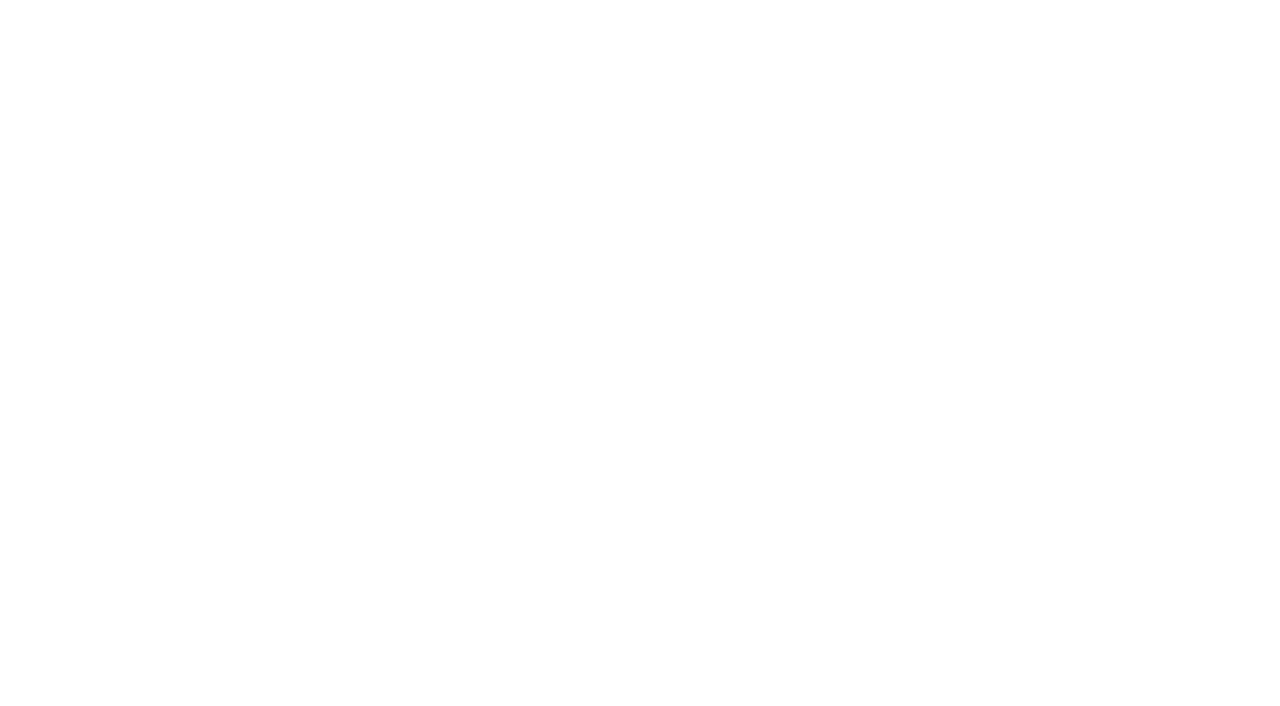
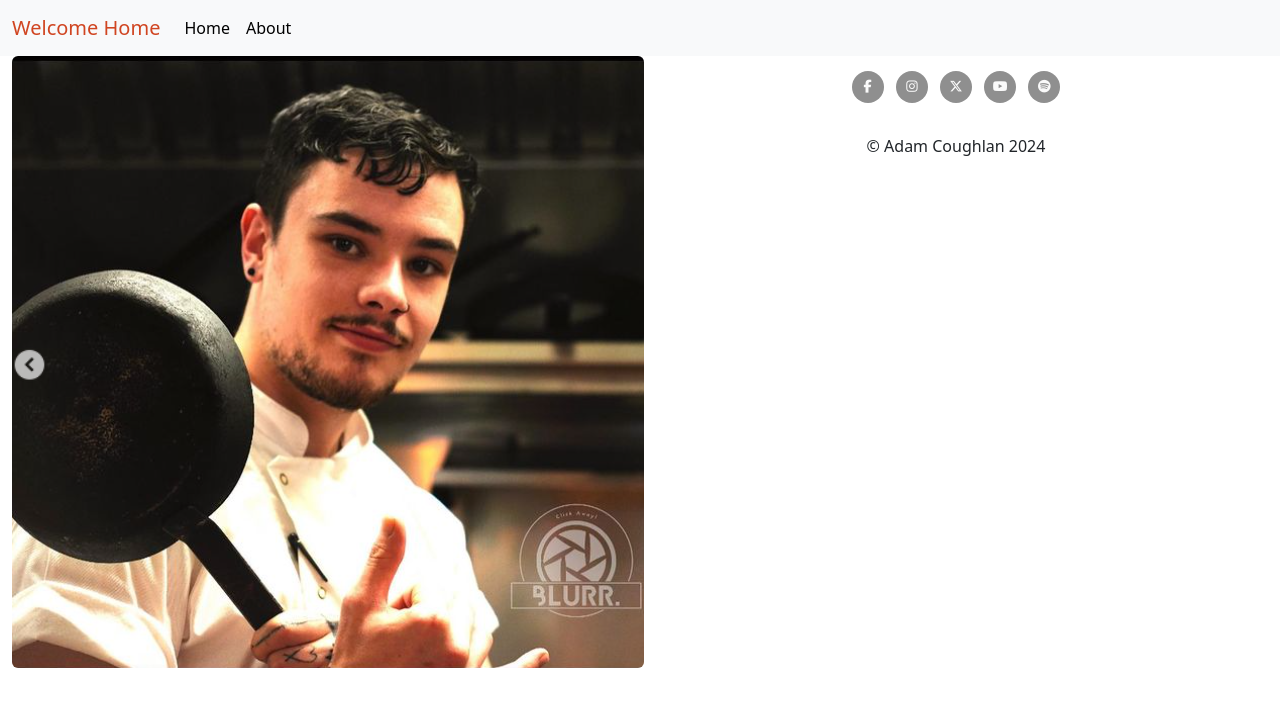
Before and after one commit to katiejanecoughlan/chef-portfolio, a plain HTML site: page about.html in a window 1280 px wide. Drawn offline with nearby package versions, Linux system fonts and the light colour scheme.

Commit message:
Add image to about page and fix body tag placement

```diff
--- a/about.html
+++ b/about.html
@@ -0,0 +1,98 @@
+<!DOCTYPE html>
+<html lang="en">
+
+<head>
+    <meta charset="UTF-8">
+    <meta name="viewport" content="width=device-width, initial-scale=1.0">
+    <!-- -----CDN----- -->
+    <link href="https://cdn.jsdelivr.net/npm/bootstrap@5.3.2/dist/css/bootstrap.min.css" rel="stylesheet"
+        integrity="sha384-T3c6CoIi6uLrA9TneNEoa7RxnatzjcDSCmG1MXxSR1GAsXEV/Dwwykc2MPK8M2HN" crossorigin="anonymous">
+    <script src="https://cdn.jsdelivr.net/npm/bootstrap@5.3.2/dist/js/bootstrap.bundle.min.js"
+        integrity="sha384-C6RzsynM9kWDrMNeT87bh95OGNyZPhcTNXj1NW7RuBCsyN/o0jlpcV8Qyq46cDfL"
+        crossorigin="anonymous"></script>
+    <script src="https://kit.fontawesome.com/98a1b7e3a3.js" crossorigin="anonymous"></script>
+    <link rel="stylesheet" href="https://cdnjs.cloudflare.com/ajax/libs/animate.css/4.1.1/animate.min.css" />
+
+    <!-- -----Favicon----- -->
+    <link rel="apple-touch-icon" sizes="180x180" href="assets/favicon/apple-touch-icon.png">
+    <link rel="icon" type="image/png" sizes="32x32" href="assets/favicon/favicon-32x32.png">
+    <link rel="icon" type="image/png" sizes="16x16" href="assets/favicon/favicon-16x16.png">
+    <link rel="manifest" href="assets/favicon/site.webmanifest">
+
+    <!-- -----Stylesheet------- -->
+    <link rel="stylesheet" href="assets/css/style.css" type="text/css">
+
+    <title>About Adam</title>
+</head>
+
+<body>
+
+    <header>
+        <!-- ------Navbar---- -->
+        <nav class="navbar navbar-expand-lg bg-body-tertiary">
+            <div class="container-fluid">
+                <a class="navbar-brand" href="#">Welcome Home</a>
+                <button class="navbar-toggler" type="button" data-bs-toggle="collapse"
+                    data-bs-target="#navbarSupportedContent" aria-controls="navbarSupportedContent"
+                    aria-expanded="false" aria-label="Toggle navigation">
+                    <span class="navbar-toggler-icon"></span>
+                </button>
+                <div class="collapse navbar-collapse" id="navbarSupportedContent">
+                    <ul class="navbar-nav me-auto mb-2 mb-lg-0">
+                        <li class="nav-item">
+                            <a class="nav-link active" aria-current="page" href="index.html">Home</a>
+                        </li>
+                        <li class="nav-item">
+                            <a class="nav-link active" aria-current="page" href="about.html">About</a>
+                        </li>
+                    </ul>
+                </div>
+            </div>
+        </nav>
+    </header>
+
+    <div class="container-fluid callout-container-main" id="about">
+        <img src="assets/images/adam.png" class="rounded float-start" alt="Adam Headshot">
+    </div>
+
+
+
+<footer class="container-fluid mt-auto">
+    <div id="footer-details" class="row">
+        <div class="row-sm-4">
+            <ul class="list-inline social-links">
+                <li class="list-inline-item">
+                    <a target="_blank" href="https://www.facebook.com/harrystyles">
+                        <i class="fa fa-facebook" aria-hidden="true"></i>
+                        <span class="sr-only">Facebook</span>
+                    </a>
+                </li>
+                <li class="list-inline-item"> <a target="_blank" href="https://twitter.com/Harry_Styles">
+                        <i class="fa fa-instagram" aria-hidden="true"></i>
+                        <span class="sr-only">Instagram</span>
+                    </a></li>
+                <li class="list-inline-item"> <a target="_blank" href="https://twitter.com/Harry_Styles">
+                        <i class="fa-brands fa-x-twitter"></i> <span class="sr-only">Twitter</span>
+                    </a></li>
+                <li class="list-inline-item"> <a target="_blank"
+                        href="https://www.youtube.com/channel/UCZFWPqqPkFlNwIxcpsLOwew">
+                        <i class="fa fa-youtube" aria-hidden="true"></i>
+                        <span class="sr-only">Youtube</span>
+                    </a></li>
+                <li class="list-inline-item"> <a target="_blank"
+                        href="https://open.spotify.com/artist/6KImCVD70vtIoJWnq6nGn3?si=G_fkTgRiRZWROFVqhYySTw">
+                        <i class="fa-brands fa-spotify"></i>
+                        <span class="sr-only">Spotify</span>
+                    </a></li>
+            </ul>
+        </div>
+        <div class="row-sm-4">
+            <p class="inline-block copyright">
+                © Adam Coughlan 2024
+            </p>
+        </div>
+    </div>
+</footer>
+</body>
+
+</html>
```
Also changed, not shown: index.html (+1 -2 lines).
